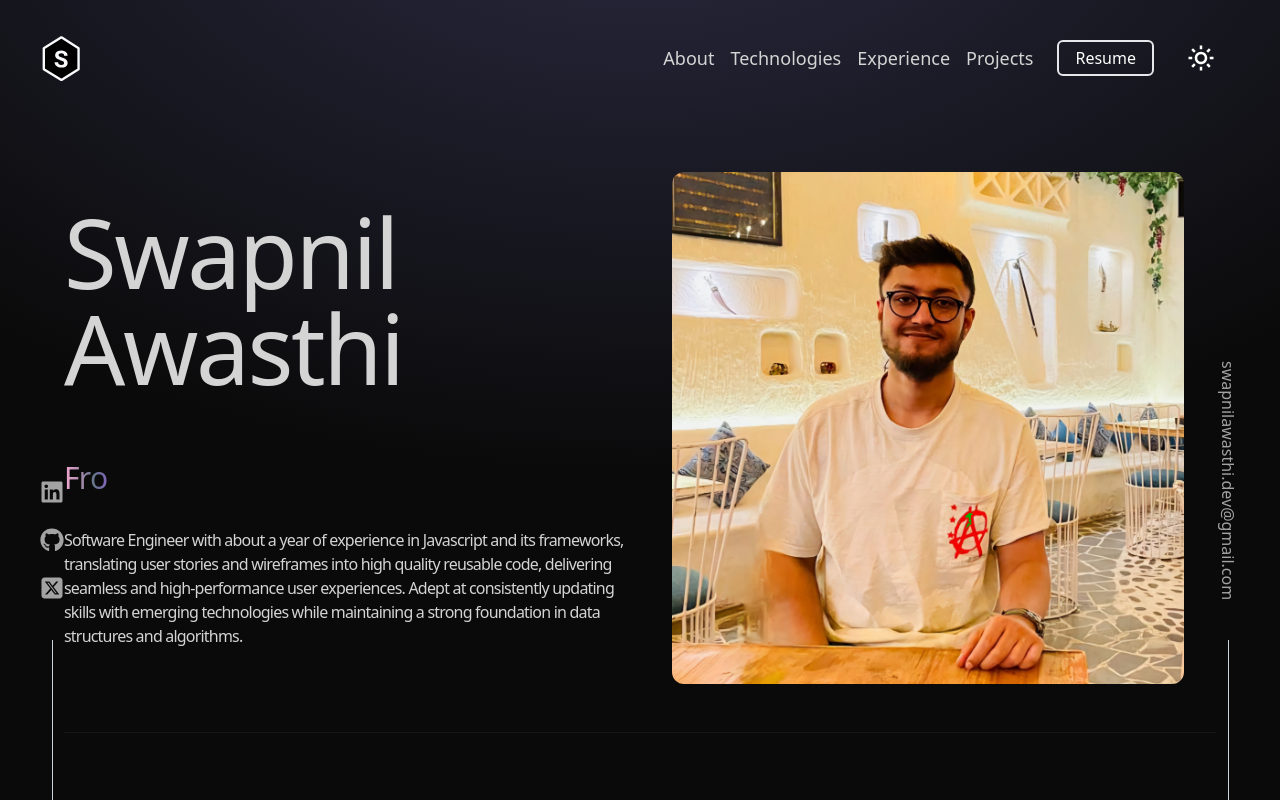
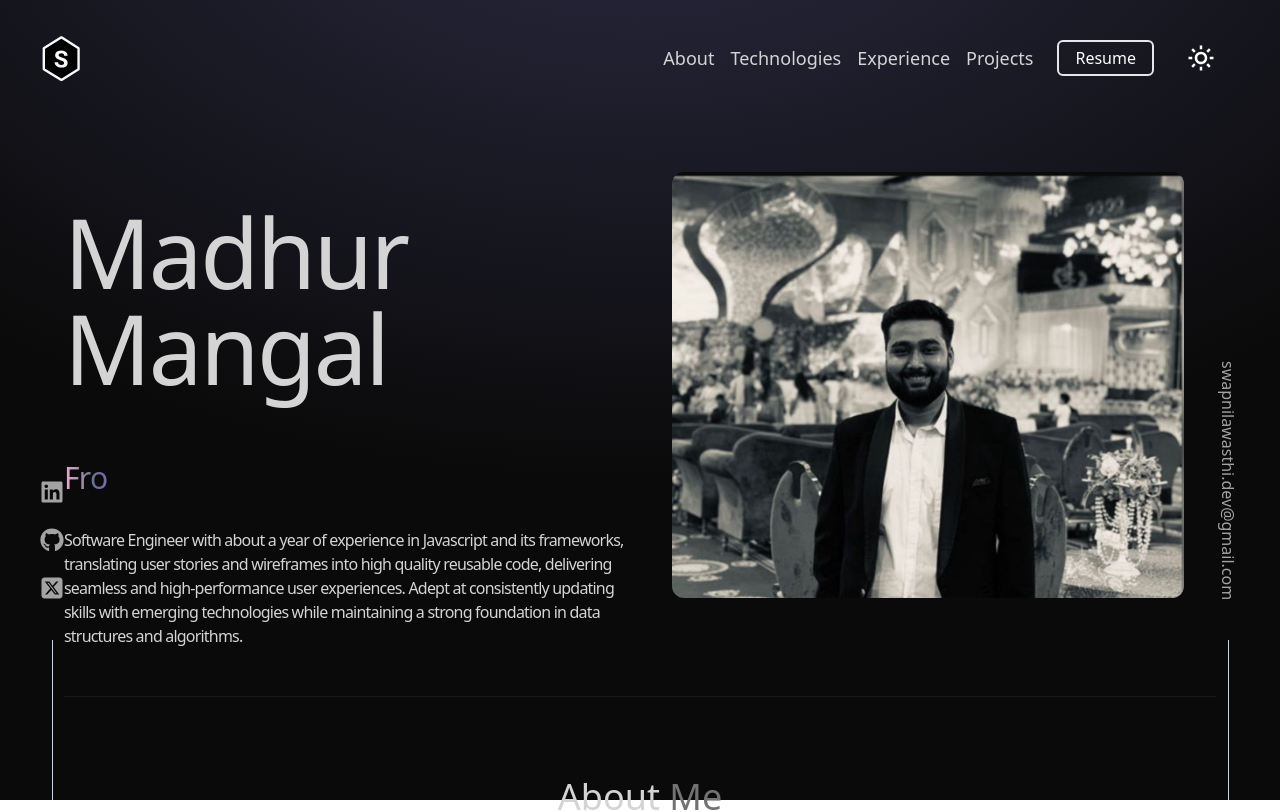
Before and after one commit to Madhur3006/dev-portfolio, a React (Vite) app: page / in a window 1280 px wide. Shown: the top 812 px of the page. Built offline with nearby package versions, Linux system fonts and the light colour scheme.

Commit message:
Updated Profile Photos

```diff
--- a/src/components/About.jsx
+++ b/src/components/About.jsx
@@ -1,4 +1,4 @@
-import aboutImg from "../assets/IMG_4404.png";
+import aboutImg from "../assets/profilePhoto2.jpeg";
 import { ABOUT_TEXT } from "../constants";
 import { motion } from "framer-motion";
 
--- a/src/components/Hero.jsx
+++ b/src/components/Hero.jsx
@@ -1,6 +1,6 @@
 import { HERO_CONTENT } from "../constants";
 import { motion } from "framer-motion";
-import profilePic from "../assets/image.jpg";
+import profilePic from "../assets/profilePhoto1.jpeg";
 import Typewriter from "typewriter-effect";
 
 const container = (delay) => ({
@@ -26,7 +26,7 @@ const Hero = ({ isDarkMode }) => {
                 isDarkMode ? "text-neutral-800" : ""
               }`}
             >
-              Swapnil Awasthi
+              Madhur Mangal
             </motion.h1>
             <motion.span
               variants={container(0.5)}
```
Also changed, not shown: src/assets/profilePhoto1.jpeg (added), src/assets/profilePhoto2.jpeg (added).
